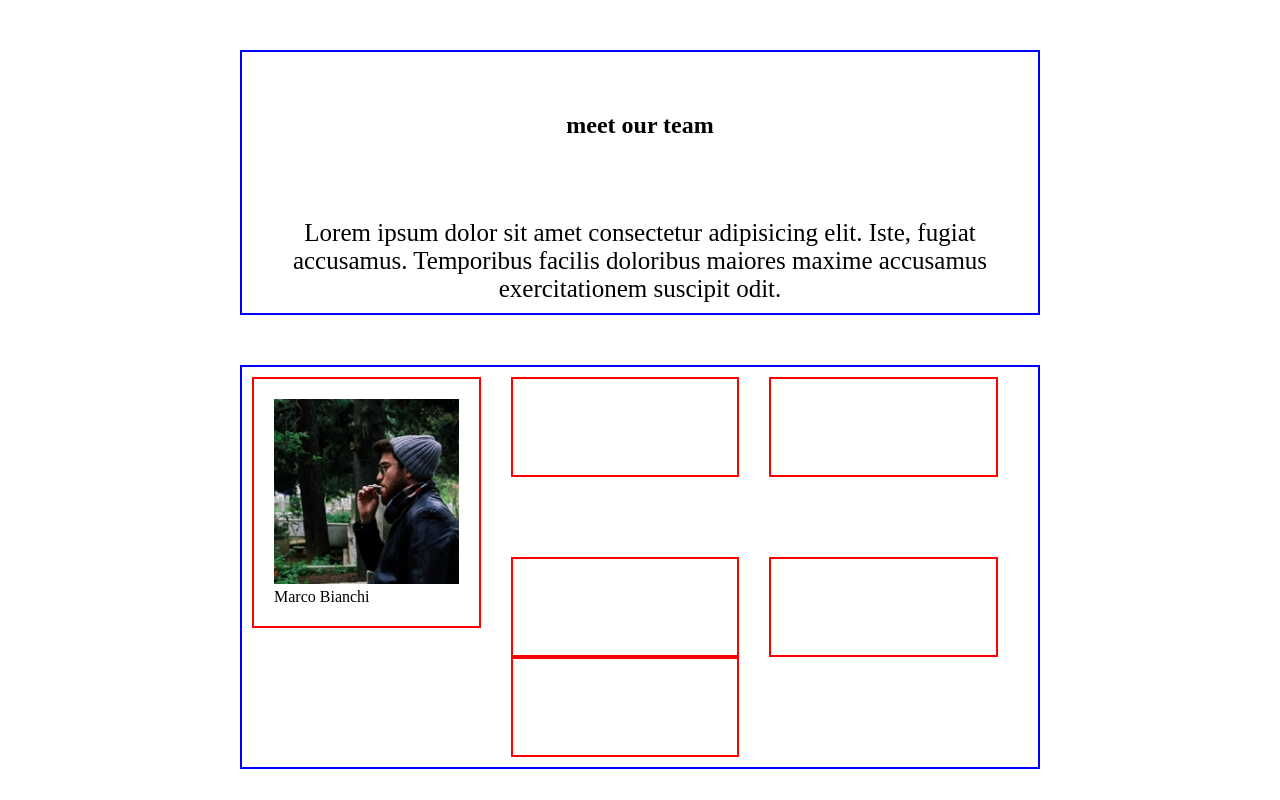
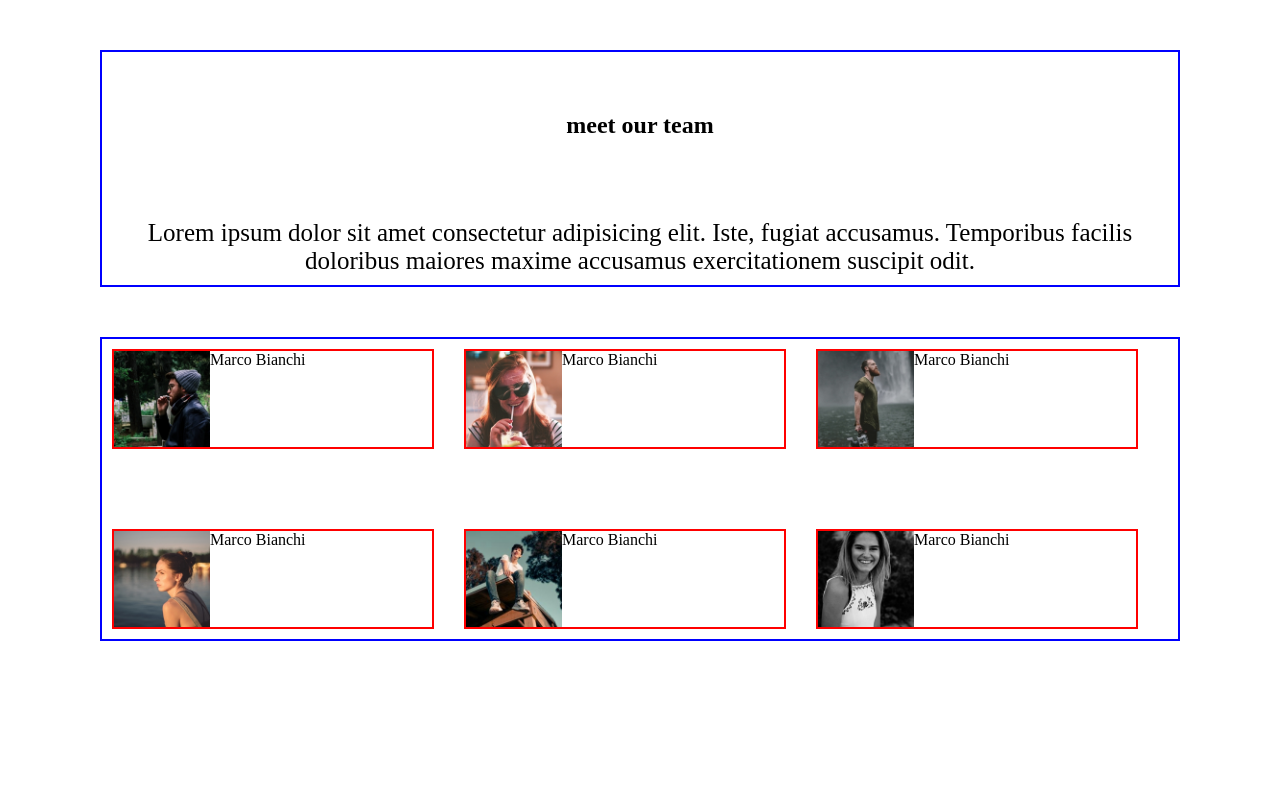
Before and after one commit to ChmielewskiGianpiero/html-css-float-cards, a plain HTML site: page index.html in a window 1280 px wide. Drawn offline with Linux system fonts and the light colour scheme.

Commit message:
ADD - FLOAT CARDS CHANGE

```diff
--- a/css/style.css
+++ b/css/style.css
@@ -6,7 +6,7 @@
 
 .container{
     margin: 0 auto;
-    max-width: 800px;
+    max-width: 1080px;
     padding: 10px;
 }
 
@@ -32,15 +32,6 @@ img{
 
 
 /* SECTION FLOAT CARDS */
-
-.col-up:last-child{
-    margin-right: 0;
-}
-
-.col-down:last-child{
-    margin-right: 0;
-}
-
 .col{
     margin-right: 30px;
     width: calc((100% - 90px) / 3) ;
@@ -61,6 +52,11 @@ img{
     clear: both;
 }
 
+.profile-photo{
+    width: 96px;
+    float: left;
+}
+
 
 /* DEBUG */
 
@@ -69,6 +65,6 @@ img{
 }
 .debug .col{
     border: 2px solid red;
-    padding: 20px;
+    /* padding: 20px; */
     min-height: 100px;
 }
--- a/index.html
+++ b/index.html
@@ -20,23 +20,29 @@
         <div class="container clearfix">
             <div>
                 <div class="col col-up">
-                <img  src="./img/male1.png" alt="Marco Bianchi">
-                Marco Bianchi
-                </div>
-                <div class="col col-up">
+                    <img class="profile-photo" src="./img/male1.png" alt="Marco Bianchi">
+                    Marco Bianchi
 
                 </div>
                 <div class="col col-up">
-
+                    <img class="profile-photo" src="./img/female1.png" alt="Marco Bianchi">
+                    Marco Bianchi
+                </div>
+                <div class="col col-up">
+                    <img class="profile-photo" src="./img/male2.png" alt="Marco Bianchi">
+                    Marco Bianchi
                 </div>
                 <div class="col col-down">
-
+                    <img class="profile-photo" src="./img/female2.png" alt="Marco Bianchi">
+                    Marco Bianchi
                 </div>
                 <div class="col col-down">
-
+                    <img class="profile-photo" src="./img/male3.png" alt="Marco Bianchi">
+                    Marco Bianchi
                 </div>
                 <div class="col col-down">
-
+                    <img class="profile-photo" src="./img/female3.png" alt="Marco Bianchi">
+                    Marco Bianchi
                 </div>
                 <!-- clearfix -->
             </div>
```
